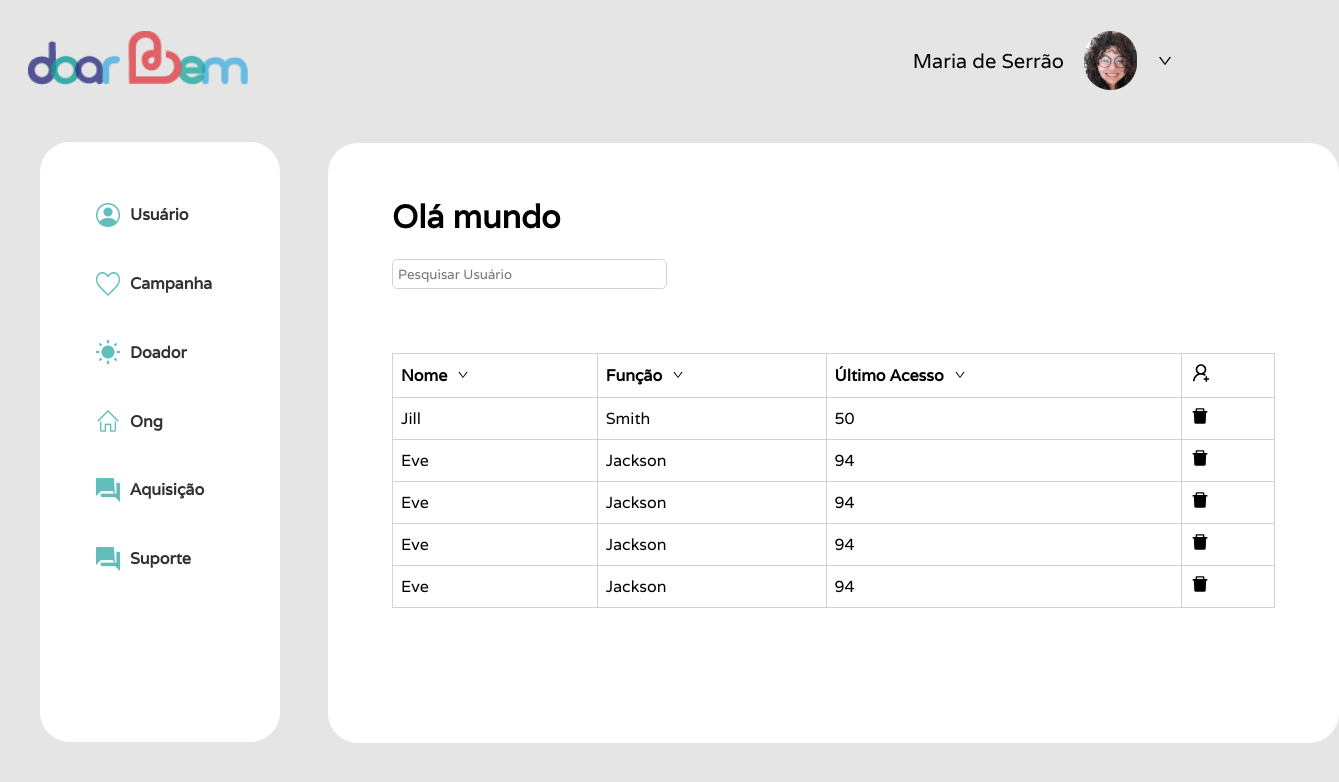
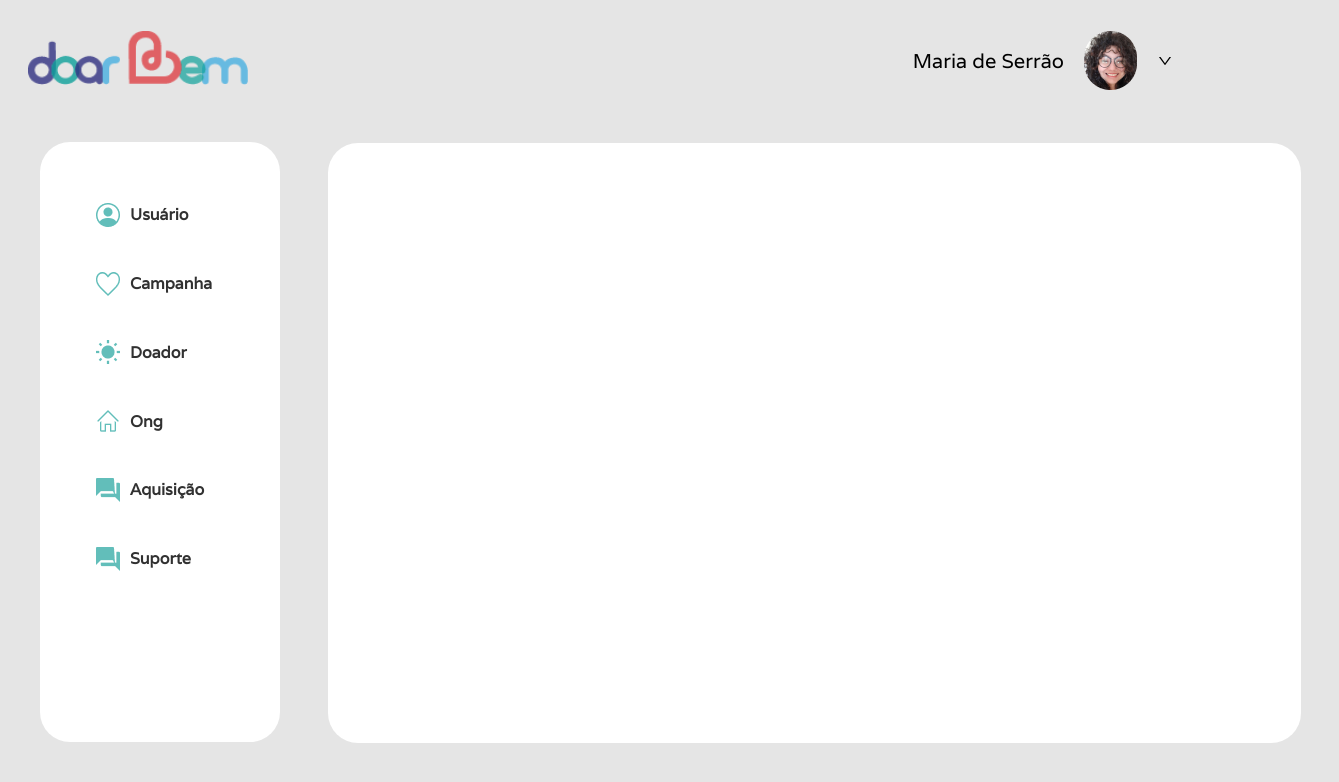
Before and after one commit to LucasRocha2308/painel-adm-ong-doar-bem, a React (Create React App) app: page / in a window 1280 px wide. Shown: the top 782 px of the page, 1339 px wide, since content can reach past the window. Built offline with nearby package versions, Linux system fonts and the light colour scheme.

Commit message:
add componente ContentCard (principal)

```diff
--- /dev/null
+++ b/src/components/ContentCard/ContentCard.scss
@@ -0,0 +1,11 @@
+.main-content-space{
+    background-color: white;
+    margin: 3.3em 0 0 20em;
+    width: 77%;
+    height: 75vh;
+    border-radius: 30px;
+
+    .main-content{
+        padding: 2rem 2rem 2rem 4rem;
+    }
+}
--- /dev/null
+++ b/src/components/ContentCard/index.jsx
@@ -0,0 +1,14 @@
+import React from 'react'
+
+import './ContentCard.scss'
+
+const ContentCard = () => {
+    return (
+        <div className="main-content-space">
+            <div className="main-content">
+            </div>
+        </div>
+    )
+}
+
+export default ContentCard;
--- a/src/pages/AdministrationPanel/index.jsx
+++ b/src/pages/AdministrationPanel/index.jsx
@@ -1,5 +1,6 @@
 import HeaderPanel from "../../components/HeaderPanel";
 import MenuLateral from "../../components/MenuLateral";
+import ContentCard from "../../components/ContentCard";
 import { AiOutlineDown, AiFillDelete, AiOutlineUserAdd } from 'react-icons/ai';
 
 import './styles.scss'
@@ -9,52 +10,7 @@ const AdministrationPanel = () => {
     <div className="container">
       <HeaderPanel />
       <MenuLateral />
-      <div className="main-content-space">
-        <div className="main-content">
-          <h1>Olá mundo</h1>
-          <input type="text" name="search-user" id="search-user" placeholder="Pesquisar Usuário" />
-          <div className="users-table">
-            <table>
-              <tr>
-                <th>Nome<AiOutlineDown size={12} className="icon"/></th>
-                <th>Função<AiOutlineDown size={12} className="icon"/></th>
-                <th>Último Acesso<AiOutlineDown size={12} className="icon"/></th>
-                <th><AiOutlineUserAdd size={22} /></th>
-              </tr>
-              <tr>
-                <td>Jill</td>
-                <td>Smith</td>
-                <td>50</td>
-                <td><AiFillDelete size={20} /></td>
-              </tr>
-              <tr>
-                <td>Eve</td>
-                <td>Jackson</td>
-                <td>94</td>
-                <td><AiFillDelete size={20} /></td>
-              </tr>
-              <tr>
-                <td>Eve</td>
-                <td>Jackson</td>
-                <td>94</td>
-                <td><AiFillDelete size={20} /></td>
-              </tr>
-              <tr>
-                <td>Eve</td>
-                <td>Jackson</td>
-                <td>94</td>
-                <td><AiFillDelete size={20} /></td>
-              </tr>
-              <tr>
-                <td>Eve</td>
-                <td>Jackson</td>
-                <td>94</td>
-                <td><AiFillDelete size={20} /></td>
-              </tr>
-            </table>
-          </div>
-        </div>
-      </div>
+      <ContentCard />
     </div>
   );
 };
--- a/src/pages/AdministrationPanel/styles.scss
+++ b/src/pages/AdministrationPanel/styles.scss
@@ -1,42 +1,3 @@
 body{
     background-color: #E5E5E5;
 }
-
-.main-content-space{
-    background-color: white;
-    margin: 3.3em 0 0 20em;
-    width: 80%;
-    height: 75vh;
-    border-radius: 30px;
-
-    .main-content{
-        padding: 2rem 2rem 2rem 4rem;
-    }
-
-    #search-user{
-        width: 30%;
-        padding: 5px;
-        border: 1px solid lightgray;
-        border-radius: 5px;
-    }
-
-    .users-table{
-        padding: 4em 2em 2em 0;
-
-        table{
-            width: 100%;
-            border: 1px solid lightgray;
-            border-collapse: collapse;
-
-            .icon{
-                margin: 1px 0 0 10px;
-            }
-
-            td, th{
-                border: 1px solid lightgray;
-                text-align: left;
-                padding: 8px;
-            }
-        }
-    }
-}
```
